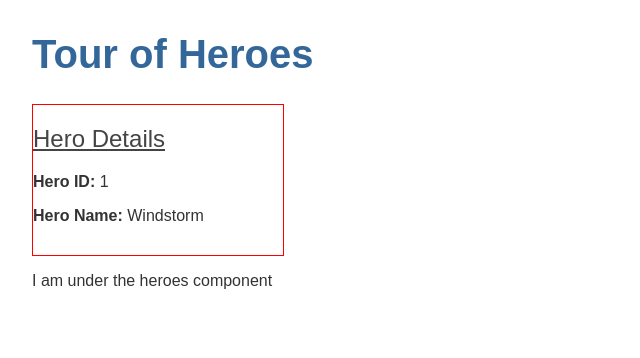
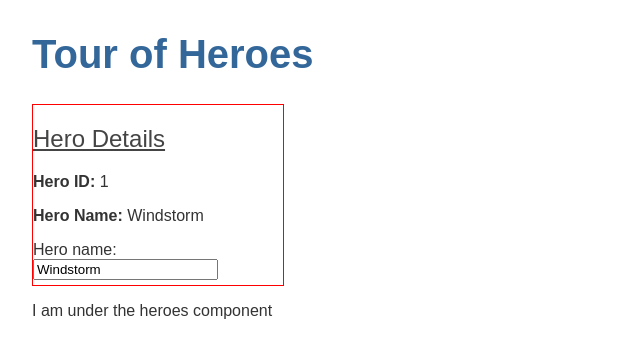
Before and after one commit to 230109snow/jorge-gonzalez-code, an Angular app in the folder tour-of-heroes/: page / in a window 1280 px wide. Shown: the top 358 px of the page, without its empty margins (0-640 px from the left). Built offline with nearby package versions, Linux system fonts and the light colour scheme.

Commit message:
Imports FormsModule, adds two-way binding for hero.name, adds input element for hero name

```diff
--- a/tour-of-heroes/src/app/heroes/heroes.component.css
+++ b/tour-of-heroes/src/app/heroes/heroes.component.css
@@ -1,7 +1,7 @@
 div {
   border: 1px solid red;
   width: 250px;
-  height: 150px;
+  height: 180px;
 }
 
 h2 {
--- a/tour-of-heroes/src/app/heroes/heroes.component.html
+++ b/tour-of-heroes/src/app/heroes/heroes.component.html
@@ -4,4 +4,11 @@
   <h2>Hero Details</h2>
   <p><b>Hero ID:</b> {{hero.id}}</p>
   <p><b>Hero Name:</b> {{hero.name}}</p>
+
+  <label for="name">Hero name: </label>
+
+  <!-- ngModel is Angular's two-way binding syntax -->
+  <input id="name" [(ngModel)]="hero.name" placeholder="Hero name">
+  <!-- hero.name points to the hero.name property in the Hero component class -->
+
 </div>
```
Also changed, not shown: tour-of-heroes/src/app/app.module.ts (+7 -4 lines), 1 other file (tests, documents, lock files or other folders).
